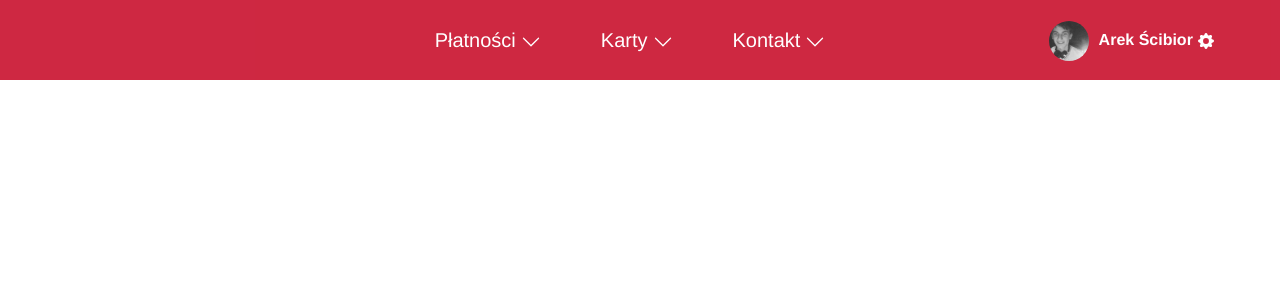
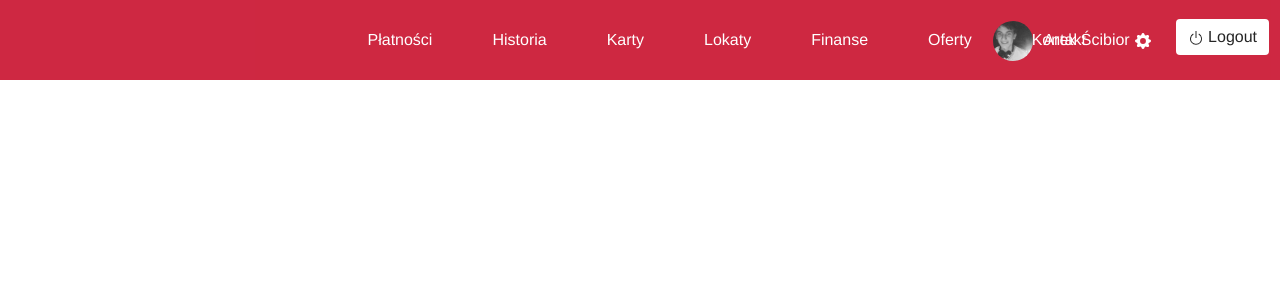
Before and after one commit to ArekScibior/banco, a Vue app: page / in a window 1280 px wide. Shown: the top 300 px of the page. Built offline with nearby package versions, Linux system fonts and the light colour scheme.

Commit message:
Header: added button to logout.

```diff
--- a/src/components/Header.vue
+++ b/src/components/Header.vue
@@ -10,17 +10,20 @@
 			<div class="col-md-6">
 				<ul class='menu'>
 					<li v-for="item in menuHeaderItems" v-bind:key="item.id">
-						<span class="menuElement">{{item.name}}</span>
+						<span class="menu-element">{{item.name}}</span>
 						<b-icon style="margin-left:5px;" icon="chevron-down"></b-icon>
 					</li>
 				</ul>
 
 			</div>
 			<div class="col-md-3">
-				<div class="userInfo">
-					<img class='avatar' alt="avatarUser" src="../assets/avatar.jpg">
-					<label for="" class='userName'>Arek Ścibior</label>
-					<b-icon style="margin-left:5px; fill: #fff; cursor: pointer;" icon="gear-fill"></b-icon>
+				<div class="user-info">
+					<img class='avatar' alt="avatar-user" src="../assets/avatar.jpg">
+					<label for="" class='user-name'>Arek Ścibior</label>
+					<b-icon class='gear-icon' icon="gear-fill"></b-icon>
+					<b-button variant="primary" class="mb-2 logout-button">
+						<b-icon icon="power" aria-hidden="true"></b-icon> Logout
+					</b-button>
 				</div>
 
 				<div class="settings">
@@ -41,8 +44,12 @@ export default {
 		return {
 			menuHeaderItems: [
 				{id:'0', name: 'Płatności', hasSub: true, sub: ['Przelew', 'Lista zdefiniowanych kontaktów', 'Zlecenia stałe']},
-				{id:'1', name: 'Karty', hasSub: true, sub: ['Moje karty']},
-				{id:'2', name: 'Kontakt', hasSub: false}
+				{id:'1', name: 'Historia', hasSub: false},
+				{id:'2', name: 'Karty', hasSub: true, sub: ['Moje karty']},
+				{id:'3', name: 'Lokaty', hasSub: false},
+				{id:'4', name: 'Finanse', hasSub: false},
+				{id:'5', name: 'Oferty', hasSub: false},
+				{id:'6', name: 'Kontakt', hasSub: false},
 			]
 		}
 	}
@@ -66,25 +73,34 @@ export default {
 		list-style-type: none;
 		cursor: pointer;
 		color: #fff;
-		font-size: 20px;
+		font-size: 16px;
 
 	}
-	/* .menuElement {
-
-	} */
-	.menuElement:hover {
+	.menu-element:hover {
 		border-bottom: 2px solid #fff;
 	}
-	.userInfo {line-height: 80px;}
+	.user-info {line-height: 80px;}
 	.avatar {
 		width: 40px;
 		height: 40px;
 		border-radius: 50%;
 		cursor: pointer;
 	}
-	.userName {
+	.user-name {
 		color: #fff;
-		font-weight: bold;
 		padding-left: 10px;
 	}
+	.gear-icon {
+		margin-left:5px;
+		fill: #fff;
+		cursor: pointer;
+	}
+
+	.logout-button {
+		background-color: #fff !important;
+		border: none !important;
+		color: #000 !important;
+		font-weight: bold;
+		margin-left: 25px;
+	}
 </style>
```
